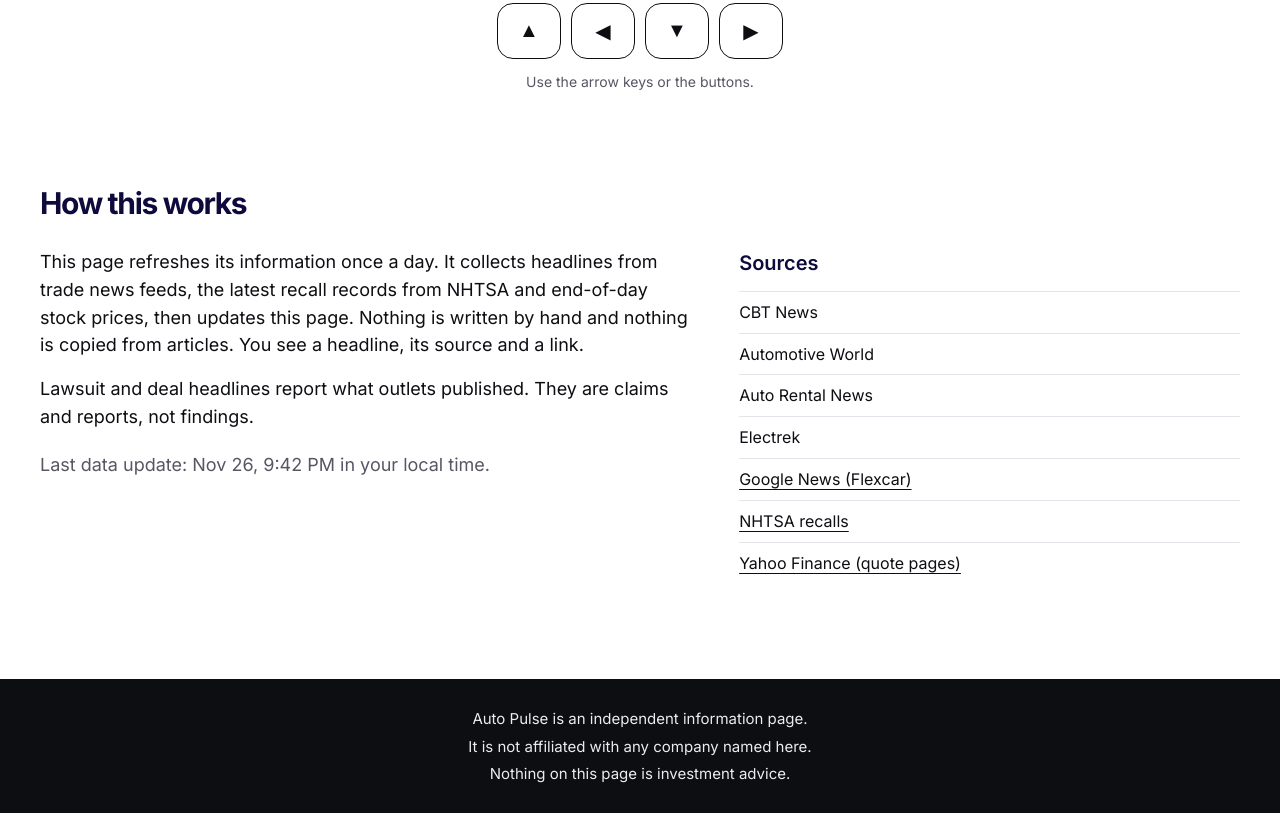
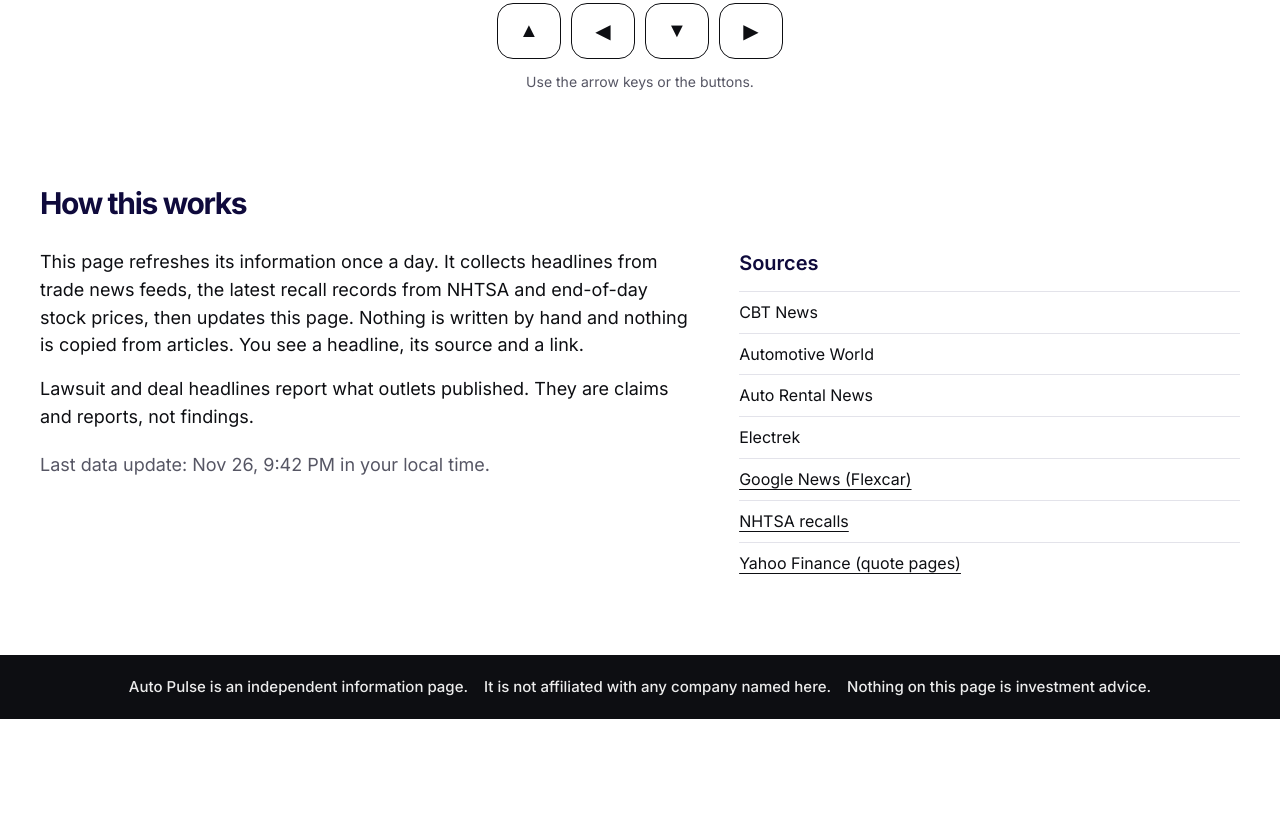
Before and after one commit to fresa-fresita/auto-pulse, a plain HTML site: page index.html in a window 1280 px wide. Shown: the part 5523-6336 px from the top of the page. After the commit the page ends 6242 px from the top, so only its background shows below. Drawn offline with Linux system fonts and the light colour scheme.

Commit message:
Footer is now the same thin black line as the top bar
Co-Authored-By: Claude Sonnet 5.5 <noreply@anthropic.com>
Claude-Session: https://claude.ai/code/session_017peneWyuV9osec3FB7CDJR

```diff
--- a/assets/style.css
+++ b/assets/style.css
@@ -172,9 +172,7 @@ h1, h2, h3, p { margin: 0; }
 .plain a { text-underline-offset: 4px; }
 .plain .state { color: var(--muted); font-size: 14px; margin-left: 8px; }
 #updated-line { margin-top: 20px; }
-.footer { margin-top: 96px; background: var(--ink); color: var(--white); padding: 28px 24px; font-size: 15px; text-align: center; }
-.footer-inner { display: flex; flex-direction: column; gap: 4px; }
-.footer p { opacity: .92; }
+.footer { margin-top: 72px; background: var(--ink); color: var(--white); display: flex; flex-wrap: wrap; gap: 8px 16px; align-items: center; justify-content: center; padding: 20px 24px; font-size: 15px; font-weight: 500; text-align: center; }
 
 /* Responsive */
 @media (max-width: 960px) {
--- a/index.html
+++ b/index.html
@@ -135,11 +135,9 @@
   </main>
 
   <footer class="footer">
-    <div class="footer-inner">
-    <p>Auto Pulse is an independent information page.</p>
-    <p>It is not affiliated with any company named here.</p>
-    <p>Nothing on this page is investment advice.</p>
-    </div>
+    <span class="topbar-text">Auto Pulse is an independent information page.</span>
+    <span class="topbar-text">It is not affiliated with any company named here.</span>
+    <span class="topbar-text">Nothing on this page is investment advice.</span>
   </footer>
 
   <script src="assets/app.js"></script>
```
